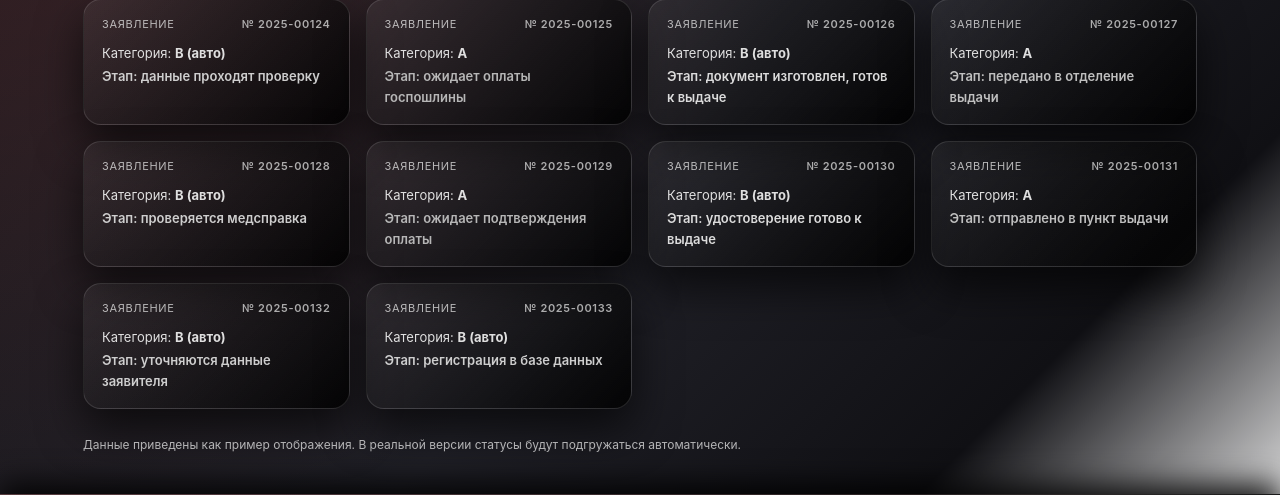
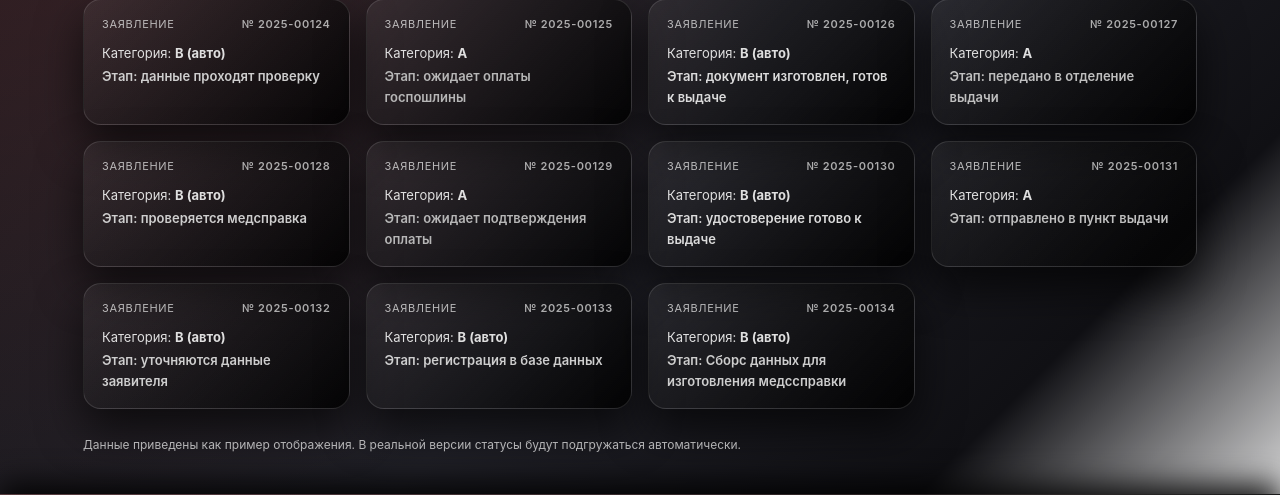
Before and after one commit to klokc228-ai/LicDrive, a Django app: page /orders/ in a window 1280 px wide. Shown: the part 272-767 px from the top of the page. Run offline with Django 5.2, Linux system fonts and the light colour scheme.

Commit message:
update site

```diff
--- a/pasportars/main/templates/main/orders.html
+++ b/pasportars/main/templates/main/orders.html
@@ -221,6 +221,17 @@
       </div>
     </div>
 
+    <div class="status-card">
+      <div class="status-card-header">
+        <span>Заявление</span>
+        <span class="status-card-number">№ 2025-00134</span>
+      </div>
+      <div class="status-card-body">
+        <p>Категория: <strong>В (авто)</strong></p>
+        <p class="status-step status-step--check">Этап: Сборс данных для изготовления медссправки</p>
+      </div>
+    </div>
+
   </section>
 
   <section style="margin-top: 26px;">
```
